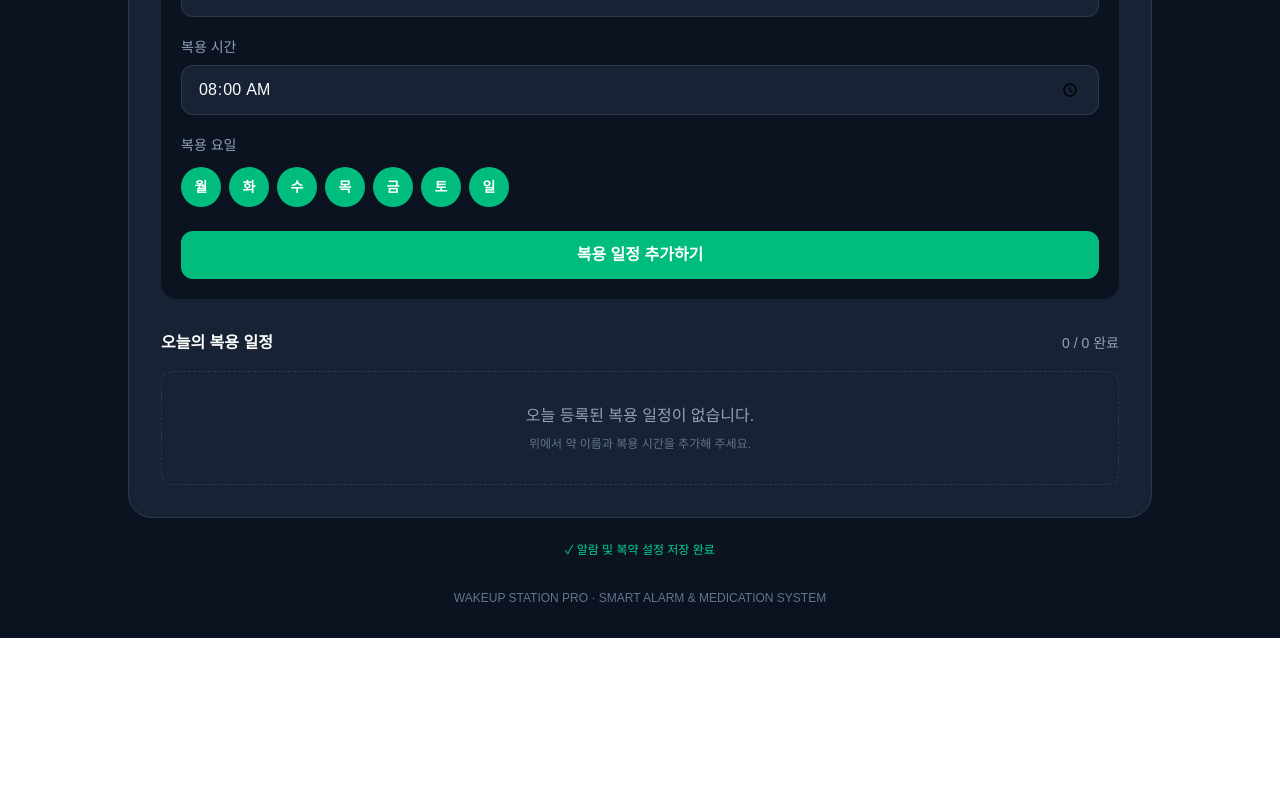
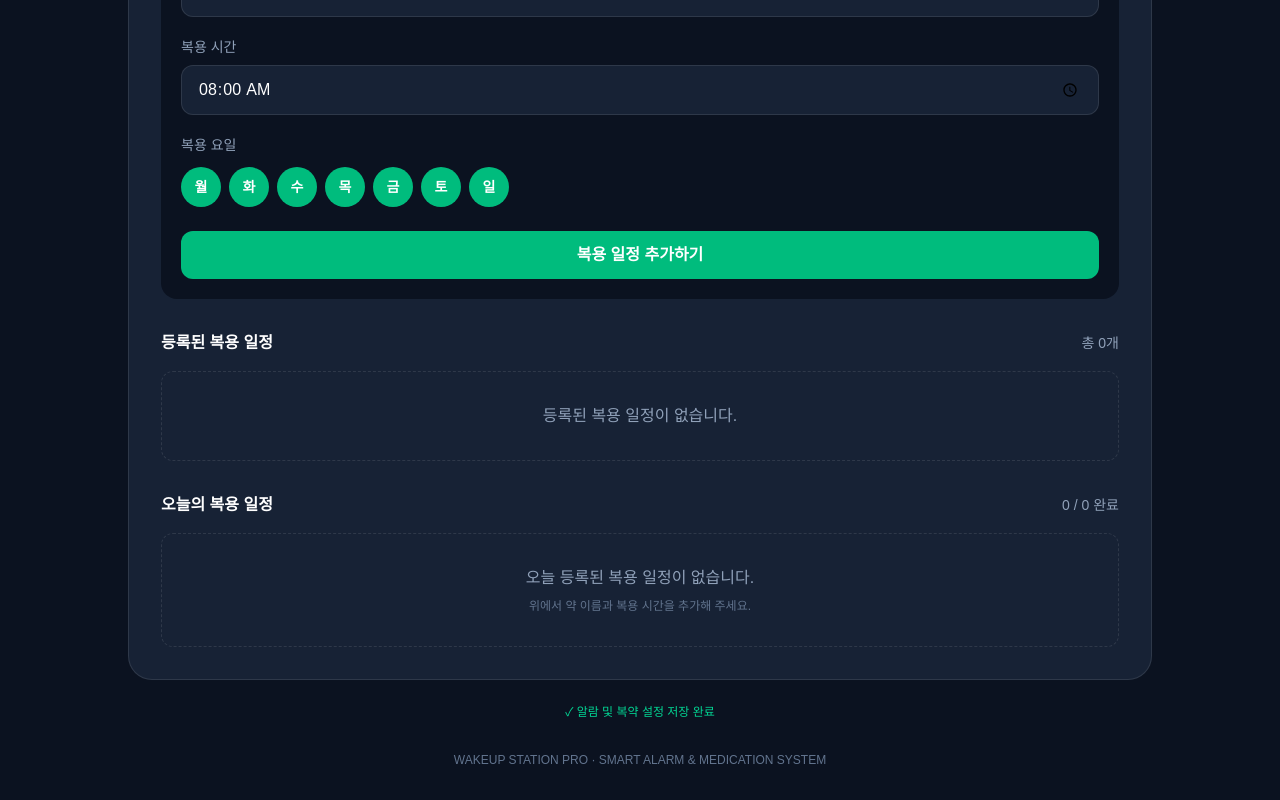
Before and after one commit to itkiju/wakeup-station, a Next.js app: page / in a window 1280 px wide. Shown: the part 1632-2432 px from the top of the page. Before the commit the page ends 2270 px from the top, so only its background shows below. Built offline with nearby package versions, Linux system fonts and the light colour scheme.

Commit message:
Add all medication schedules section

```diff
--- a/app/page.tsx
+++ b/app/page.tsx
@@ -632,6 +632,52 @@ export default function Home() {
 
           </div>
 
+
+          {/* ALL MEDICATION SCHEDULES */}
+          <div className="mt-8">
+            <div className="mb-4 flex items-center justify-between">
+              <h3 className="font-semibold">등록된 복용 일정</h3>
+              <span className="text-sm text-slate-400">
+                총 {medications.length}개
+              </span>
+            </div>
+
+            {medications.length === 0 ? (
+              <div className="rounded-xl border border-dashed border-white/10 p-8 text-center">
+                <p className="text-slate-400">
+                  등록된 복용 일정이 없습니다.
+                </p>
+              </div>
+            ) : (
+              <div className="space-y-3">
+                {[...medications]
+                  .sort((a, b) => a.time.localeCompare(b.time))
+                  .map((medication) => (
+                    <div
+                      key={medication.id}
+                      className="rounded-xl border border-white/10 bg-[#0b1220] p-4"
+                    >
+                      <div className="flex flex-wrap items-center justify-between gap-3">
+                        <div className="min-w-0">
+                          <p className="font-semibold">
+                            {medication.name}
+                          </p>
+                          <p className="mt-1 text-sm text-slate-400">
+                            {medication.time} · 매주{" "}
+                            {medication.days.join(", ")}
+                          </p>
+                        </div>
+
+                        <span className="rounded-lg bg-cyan-500/10 px-3 py-2 text-xs text-cyan-400">
+                          등록 완료
+                        </span>
+                      </div>
+                    </div>
+                  ))}
+              </div>
+            )}
+          </div>
+
           {/* 오늘의 복용 일정 */}
           <div className="mt-8">
 
```
